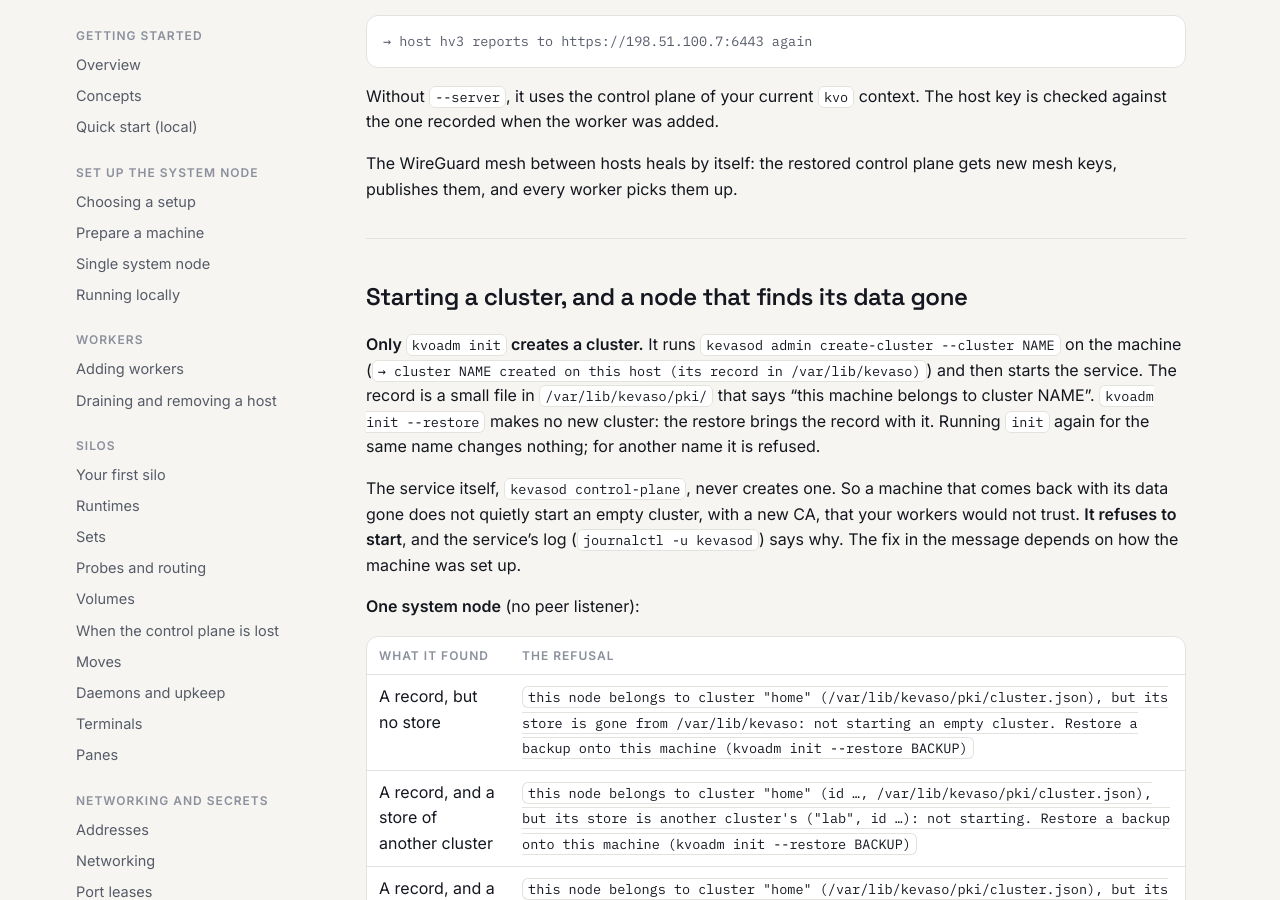
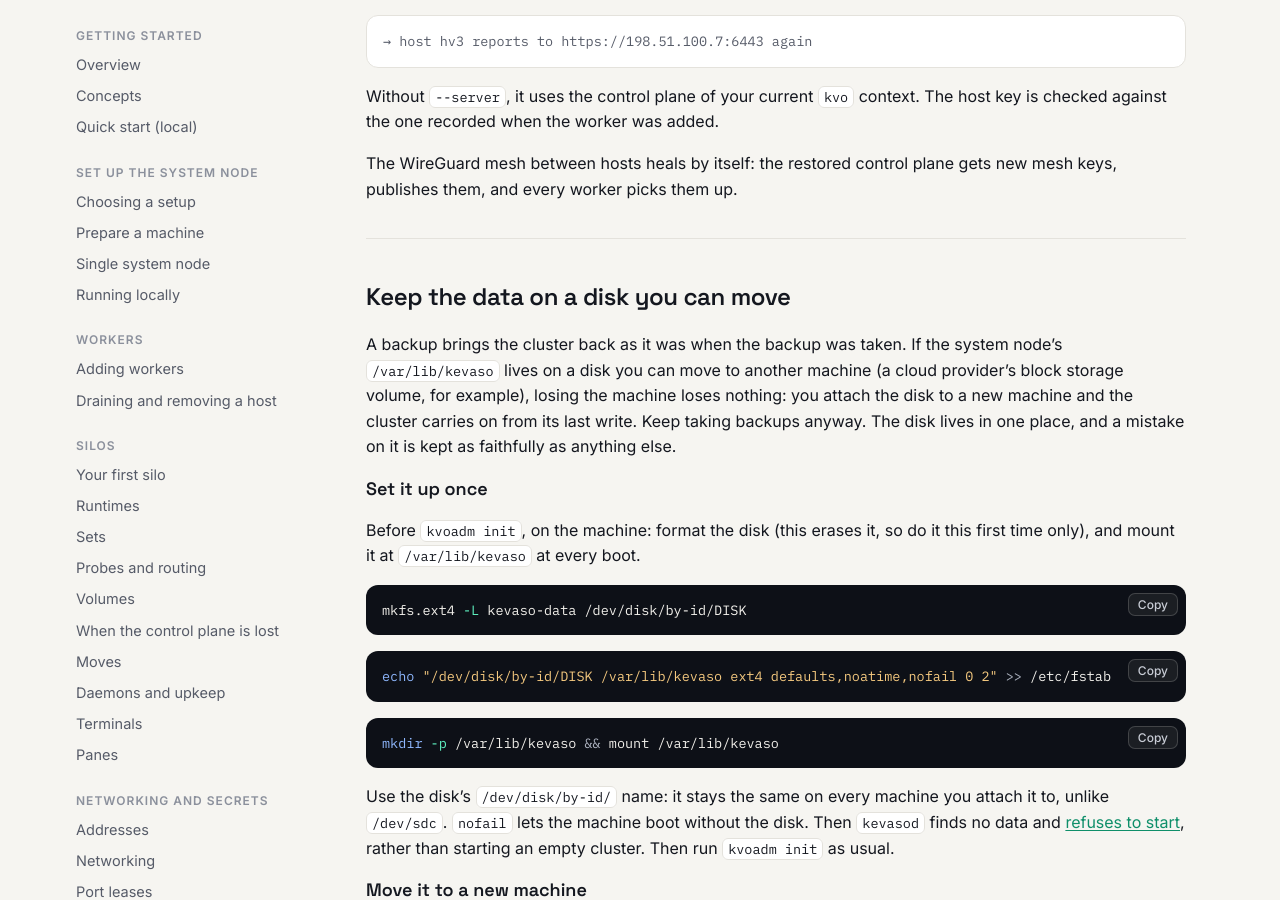
Before and after one commit to dlebee/kevaso-docs, a Jekyll site: the page built from operations/backup.md, in a window 1280 px wide and 900 px high, scrolled down 4136 px. Built offline with Jekyll 4.4.1, drawn with Linux system fonts in a browser that asks for light colours; some of the changed text lies outside the part shown.

Commit message:
Backup and restore: keep the control plane's data on a disk you can move (#1)
Signed-off-by: David Lebee <david@lebee.info>
Co-Authored-By: Claude Opus 5.5 <noreply@anthropic.com>

````diff
--- a/operations/backup.md
+++ b/operations/backup.md
@@ -200,6 +200,69 @@ publishes them, and every worker picks them up.
 
 ---
 
+## Keep the data on a disk you can move
+
+A backup brings the cluster back as it was when the backup was taken. If the system node's
+`/var/lib/kevaso` lives on a disk you can move to another machine (a cloud provider's block storage
+volume, for example), losing the machine loses nothing: you attach the disk to a new machine and
+the cluster carries on from its last write. Keep taking backups anyway. The disk lives in one place,
+and a mistake on it is kept as faithfully as anything else.
+
+### Set it up once
+
+Before `kvoadm init`, on the machine: format the disk (this erases it, so do it this first time
+only), and mount it at `/var/lib/kevaso` at every boot.
+
+```bash
+mkfs.ext4 -L kevaso-data /dev/disk/by-id/DISK
+```
+
+```bash
+echo "/dev/disk/by-id/DISK /var/lib/kevaso ext4 defaults,noatime,nofail 0 2" >> /etc/fstab
+```
+
+```bash
+mkdir -p /var/lib/kevaso && mount /var/lib/kevaso
+```
+
+Use the disk's `/dev/disk/by-id/` name: it stays the same on every machine you attach it to, unlike
+`/dev/sdc`. `nofail` lets the machine boot without the disk. Then `kevasod` finds no data and
+[refuses to start](#starting-a-cluster-and-a-node-that-finds-its-data-gone), rather than starting
+an empty cluster. Then run `kvoadm init` as usual.
+
+### Move it to a new machine
+
+[Prepare the new machine]({{ '/setup/prepare/' | relative_url }}), attach the disk to it, and mount it
+with the `fstab` line and `mount` above. **Don't format it**: the cluster is on it. Then run
+`kvoadm init` with the same `--name` and `--cluster` as the first time:
+
+```bash
+bin/kvoadm init root@198.51.100.7 \
+    --ssh-key ~/.ssh/kevaso_ed25519 \
+    --host-key SHA256:pD6y1yfXq0b3m9GWkqk1n0x5S8yGe7mT1UuJb2cNqXE \
+    --kevasod bin/kevasod-linux-amd64 \
+    --name hv1 \
+    --cluster home
+```
+
+`init` finds the cluster on the disk and starts it as it is:
+
+```
+→ cluster home found on this host (its data in /var/lib/kevaso): starting it as it is, no new cluster
+→ control plane started (kevasod.service)
+→ kvo context "home" written to /Users/you/.kevaso/config.yaml (server https://198.51.100.7:6443)
+→ host hv1 is Ready. Try: kvo get hosts
+→ the recovery key is still this cluster's: no new one is made
+→ worker hv2 reconnected (https://198.51.100.7:6443)
+```
+
+Its certificate is made again at every start, for the machine's addresses, so a new address is
+fine. As after a restore, `kvoadm` points every worker at the new address over SSH, and lists
+any worker it can't reach with the [`kvoadm host reconnect`](#4--workers) command to run. Silos on
+workers keep running throughout: a worker that loses its control plane keeps what it runs.
+
+---
+
 ## Starting a cluster, and a node that finds its data gone
 
 **Only `kvoadm init` creates a cluster.** It runs `kevasod admin create-cluster --cluster NAME` on the
````
